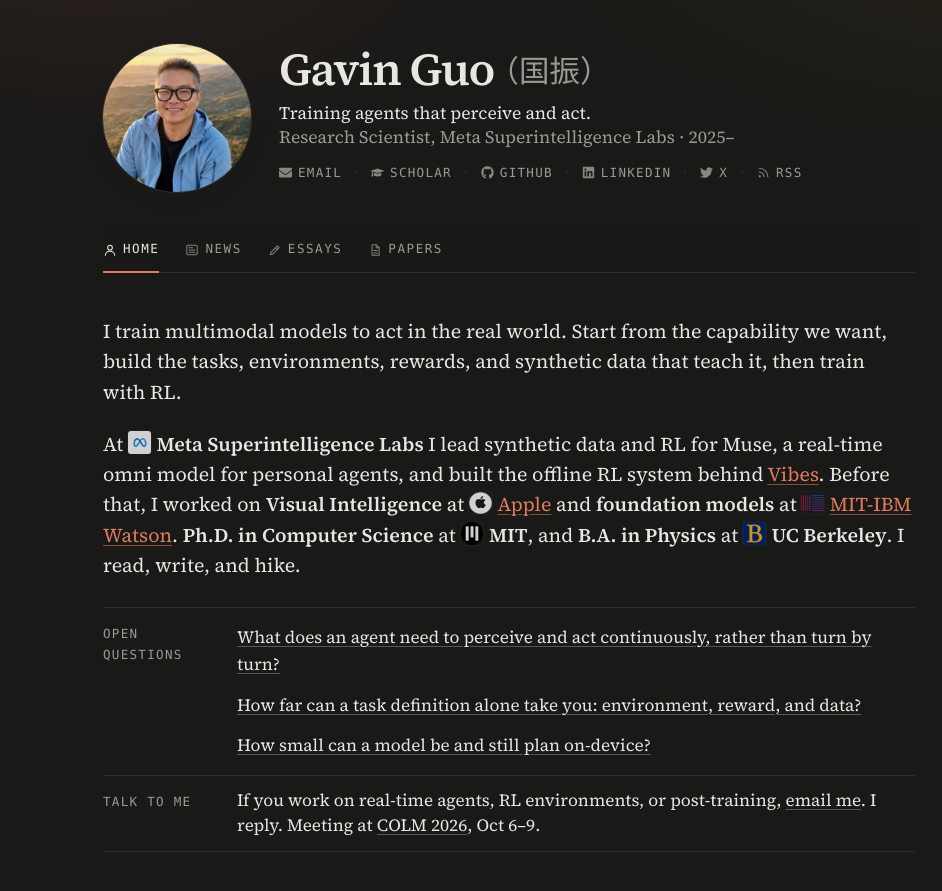
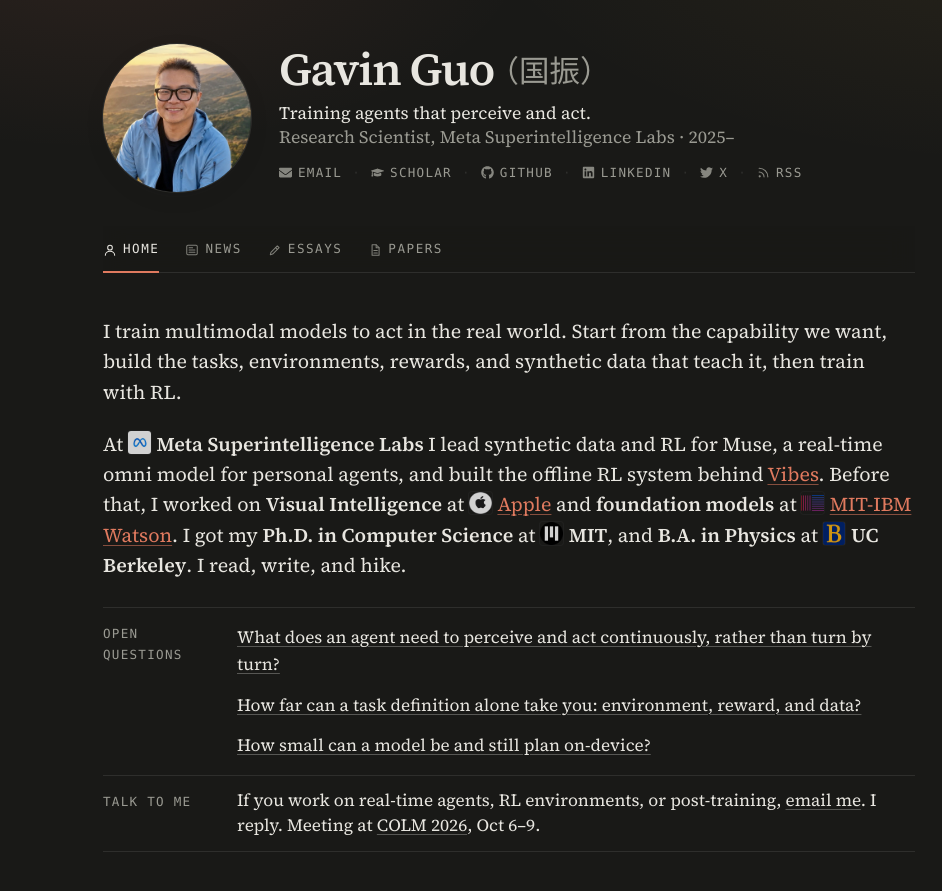
Before and after one commit to zguo0525/zguo0525.github.io, a Jekyll site: the page built from index.md, in a window 1280 px wide and 900 px high. Shown: the top 891 px of the window, without its empty margins (131-1073 px from the left). Built offline with Jekyll 4.4.1, drawn with Linux system fonts in a browser that asks for light colours.

Commit message:
Intro: I got my Ph.D. at MIT
Co-Authored-By: Claude Fable 5.1 <noreply@anthropic.com>
Claude-Session: https://claude.ai/code/session_01HnC98uYSSXDKz9D1f4jfEu

```diff
--- a/index.md
+++ b/index.md
@@ -6,7 +6,7 @@ nav_title: About
 
 I train multimodal models to act in the real world. Start from the capability we want, build the tasks, environments, rewards, and synthetic data that teach it, then train with RL.
 
-At <img class="logo-inline" src="{{ '/assets/logos/meta.com.png' | relative_url }}" alt="" width="16" height="16">**Meta Superintelligence Labs** I lead synthetic data and RL for Muse, a real-time omni model for personal agents, and built the offline RL system behind [Vibes](https://about.fb.com/news/2025/09/introducing-vibes-ai-videos/). Before that, I worked on **Visual Intelligence** at <img class="logo-inline" src="{{ '/assets/logos/apple.com.png' | relative_url }}" alt="" width="16" height="16">[Apple](https://www.apple.com/newsroom/2025/06/apple-intelligence-gets-even-more-powerful-with-new-capabilities-across-apple-devices/) and **foundation models** at <img class="logo-inline" src="{{ '/assets/logos/mitibmwatsonailab.mit.edu.png' | relative_url }}" alt="" width="16" height="16">[MIT-IBM Watson](https://mitibmwatsonailab.mit.edu/). **Ph.D. in Computer Science** at <img class="logo-inline" src="{{ '/assets/logos/mit.edu.png' | relative_url }}" alt="" width="16" height="16">**MIT**, and **B.A. in Physics** at <img class="logo-inline" src="{{ '/assets/logos/berkeley.edu.png' | relative_url }}" alt="" width="16" height="16">**UC Berkeley**. I read, write, and hike.
+At <img class="logo-inline" src="{{ '/assets/logos/meta.com.png' | relative_url }}" alt="" width="16" height="16">**Meta Superintelligence Labs** I lead synthetic data and RL for Muse, a real-time omni model for personal agents, and built the offline RL system behind [Vibes](https://about.fb.com/news/2025/09/introducing-vibes-ai-videos/). Before that, I worked on **Visual Intelligence** at <img class="logo-inline" src="{{ '/assets/logos/apple.com.png' | relative_url }}" alt="" width="16" height="16">[Apple](https://www.apple.com/newsroom/2025/06/apple-intelligence-gets-even-more-powerful-with-new-capabilities-across-apple-devices/) and **foundation models** at <img class="logo-inline" src="{{ '/assets/logos/mitibmwatsonailab.mit.edu.png' | relative_url }}" alt="" width="16" height="16">[MIT-IBM Watson](https://mitibmwatsonailab.mit.edu/). I got my **Ph.D. in Computer Science** at <img class="logo-inline" src="{{ '/assets/logos/mit.edu.png' | relative_url }}" alt="" width="16" height="16">**MIT**, and **B.A. in Physics** at <img class="logo-inline" src="{{ '/assets/logos/berkeley.edu.png' | relative_url }}" alt="" width="16" height="16">**UC Berkeley**. I read, write, and hike.
 
 <dl class="now" markdown="0">
   <div class="now-row"><dt>Open questions</dt><dd>
```
